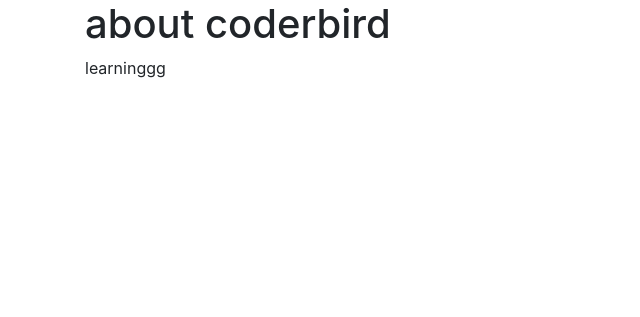
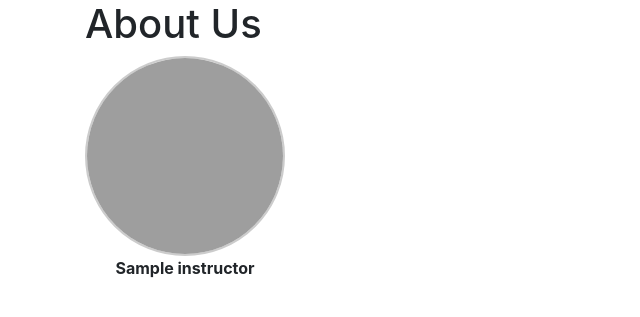
Before and after one commit to ZachFrankel/coderdojo-app, a Flask app: template templates/about.html in a window 1280 px wide. Shown: the part 56-373 px from the top of the page, without its empty margins (0-640 px from the left). Run offline with Flask 3, Linux system fonts and the light colour scheme; the template is opened without the code that fills it: most values are stand-ins (such as "Sample title", 1, 10 or a date in 2020); some libraries are stand-ins or nearby versions.

Commit message:
started work on about.html

```diff
--- a/main.py
+++ b/main.py
@@ -45,7 +45,10 @@ def home():
 
 @app.route('/about')
 def about():
-    return render_template('about.html', is_logged_in=is_logged_in, is_admin=is_admin)
+    conn = get_db_connection()
+    instructors = conn.execute('SELECT * FROM instructors').fetchall()
+    conn.close()
+    return render_template('about.html', is_logged_in=is_logged_in, is_admin=is_admin, instructors=instructors)
 
 @app.route('/admin', methods=['GET', 'POST'])
 def admin():
--- a/static/styles.css
+++ b/static/styles.css
@@ -1 +1,20 @@
 /* styles */
+
+.instructors-list {
+    display: flex;
+    gap: 20px;
+    list-style: none;
+    padding: 0;
+}
+
+.instructor-item {
+    text-align: center;
+}
+
+.profile-img {
+    width: 200px;
+    height: 200px;
+    border-radius: 50%;
+    object-fit: cover;
+    border: 2px solid #ccc;
+}
--- a/templates/about.html
+++ b/templates/about.html
@@ -3,6 +3,16 @@
 {% block title %}About Us{% endblock %}
 
 {% block content %}
-<h1>about coderbird</h1>
-<p>learninggg</p>
+<h1>About Us</h1>
+<ul class="instructors-list">
+    {% for instructor in instructors %}
+        <li class="instructor-item">
+            <img
+                src="http://localhost:8090/api/files/instructors/{{ instructor['id'] }}/{{ instructor['pfp'] }}"
+                class="profile-img"><br>
+
+            <strong>{{ instructor['name'] }}</strong><br>
+        </li>
+    {% endfor %}
+</ul>
 {% endblock %}
```
Also changed, not shown: pb_data/data.db, pb_data/storage/oy20na9l1nq7rnj/1ac1f0wip7udqtf/oip_GiZaUCSFln.jpg (added), pb_data/storage/oy20na9l1nq7rnj/1ac1f0wip7udqtf/thumbs_oip_GiZaUCSFln.jpg/100x100_oip_GiZaUCSFln.jpg (added), pb_data/storage/oy20na9l1nq7rnj/oryaftytf51ad8n/oip_yu4oyZ67NQ.jpg (added), pb_data/storage/oy20na9l1nq7rnj/oryaftytf51ad8n/thumbs_oip_yu4oyZ67NQ.jpg/100x100_oip_yu4oyZ67NQ.jpg (added), pb_data/storage/oy20na9l1nq7rnj/oz7mma4rzgyoqns/oip_P7TRpng3ka.jpg (added), pb_data/storage/oy20na9l1nq7rnj/oz7mma4rzgyoqns/thumbs_oip_P7TRpng3ka.jpg/100x100_oip_P7TRpng3ka.jpg (added), 10 other files.
